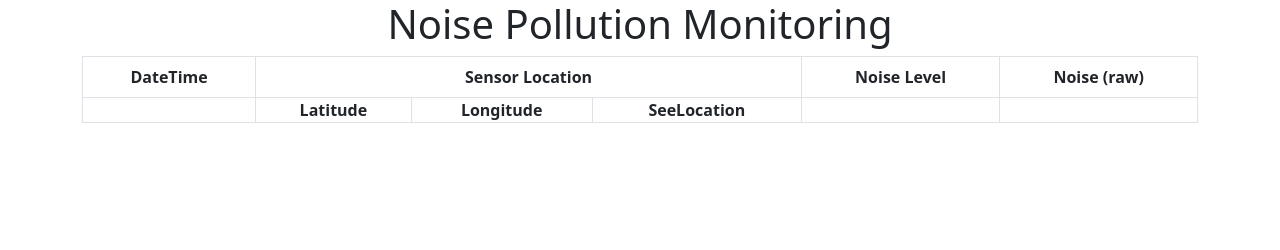
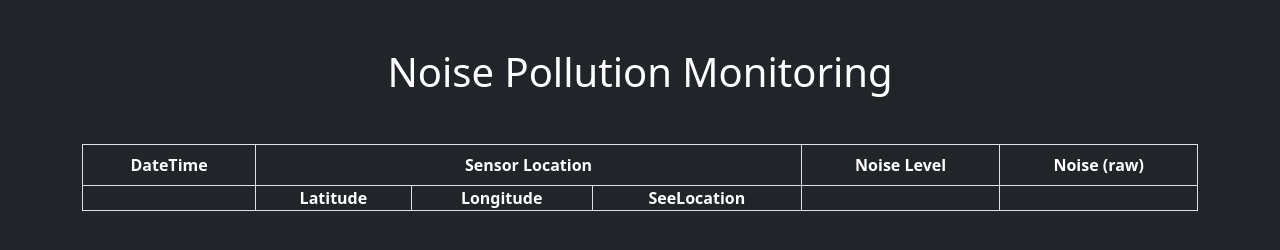
Before and after one commit to Edwin11kumar/edwin11kumar.github.io, a plain HTML site: page index.html in a window 1280 px wide. Drawn offline with Linux system fonts and the light colour scheme; no server answers.

Commit message:
Add files via upload

```diff
--- a/index.html
+++ b/index.html
@@ -9,8 +9,11 @@
     <link rel="stylesheet" href="css/font-awesome.min.css">
 
 </head>
-<body>
+<body class="bg-dark ">
     <style>
+        *{
+            color: white;
+        }
         th{
             text-align: center;
         }
@@ -23,7 +26,7 @@
         }
     </style>
     <div class="container">
-        <h1 class="text-center">Noise Pollution Monitoring</h1>
+        <h1 class="text-center m-5">Noise Pollution Monitoring</h1>
 
         <table class="table table-bordered table-hover">
             <tbody id="table">
```
